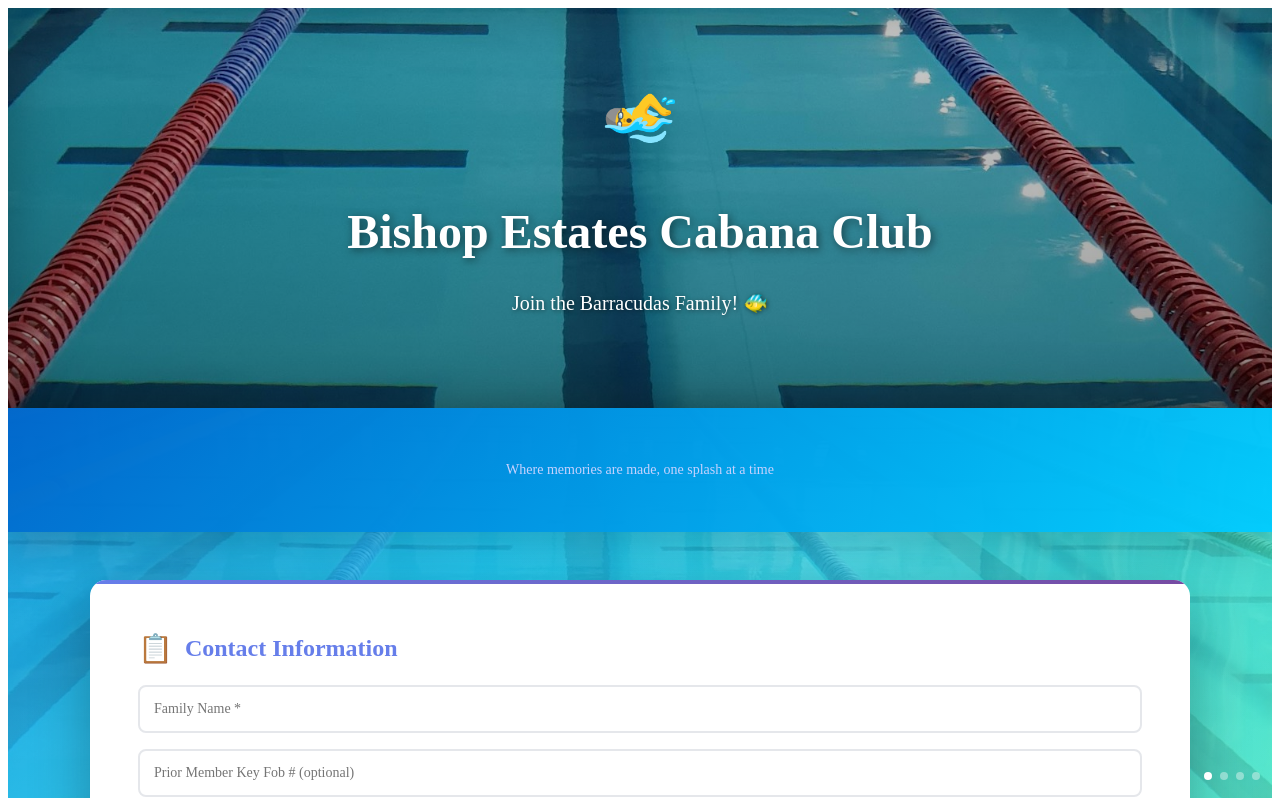
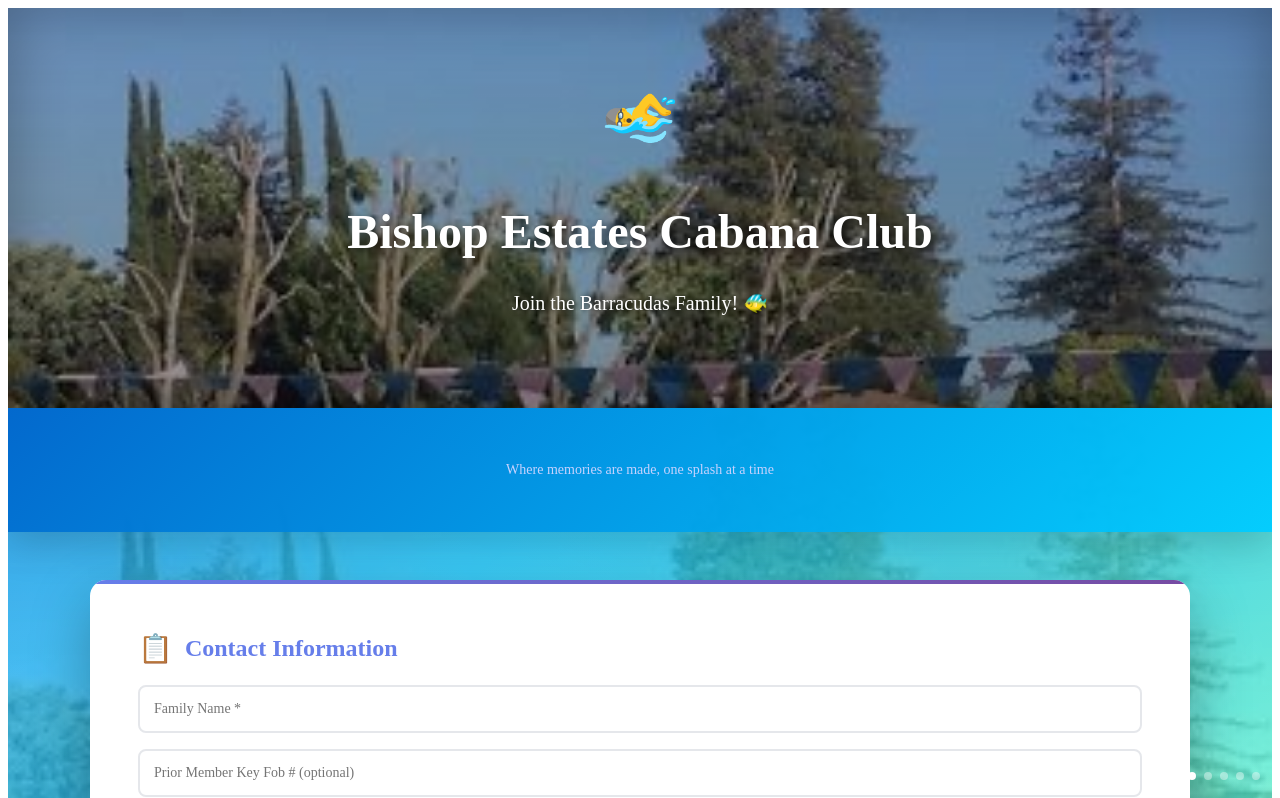
Before and after one commit to n2223536/bishop-pool-app, a Next.js app: page / in a window 1280 px wide. Shown: the top 798 px of the page. Built offline with nearby package versions, Linux system fonts and the light colour scheme.

Commit message:
Add Bishop Estates pool photo as primary carousel image

```diff
--- a/pages/index.tsx
+++ b/pages/index.tsx
@@ -3,7 +3,7 @@ import Link from 'next/link';
 
 export default function Home() {
   const [bgImageIndex, setBgImageIndex] = useState(0);
-  const poolImages = ['pool-family.jpg', 'pool-splash.jpg', 'pool-people.jpg', 'pool-outside.jpg'];
+  const poolImages = ['pool-bishop-estates.jpg', 'pool-family.jpg', 'pool-splash.jpg', 'pool-people.jpg', 'pool-outside.jpg'];
 
   // Rotate background image every 8 seconds
   useEffect(() => {
```
Also changed, not shown: public/pool-bishop-estates.jpg (added).
